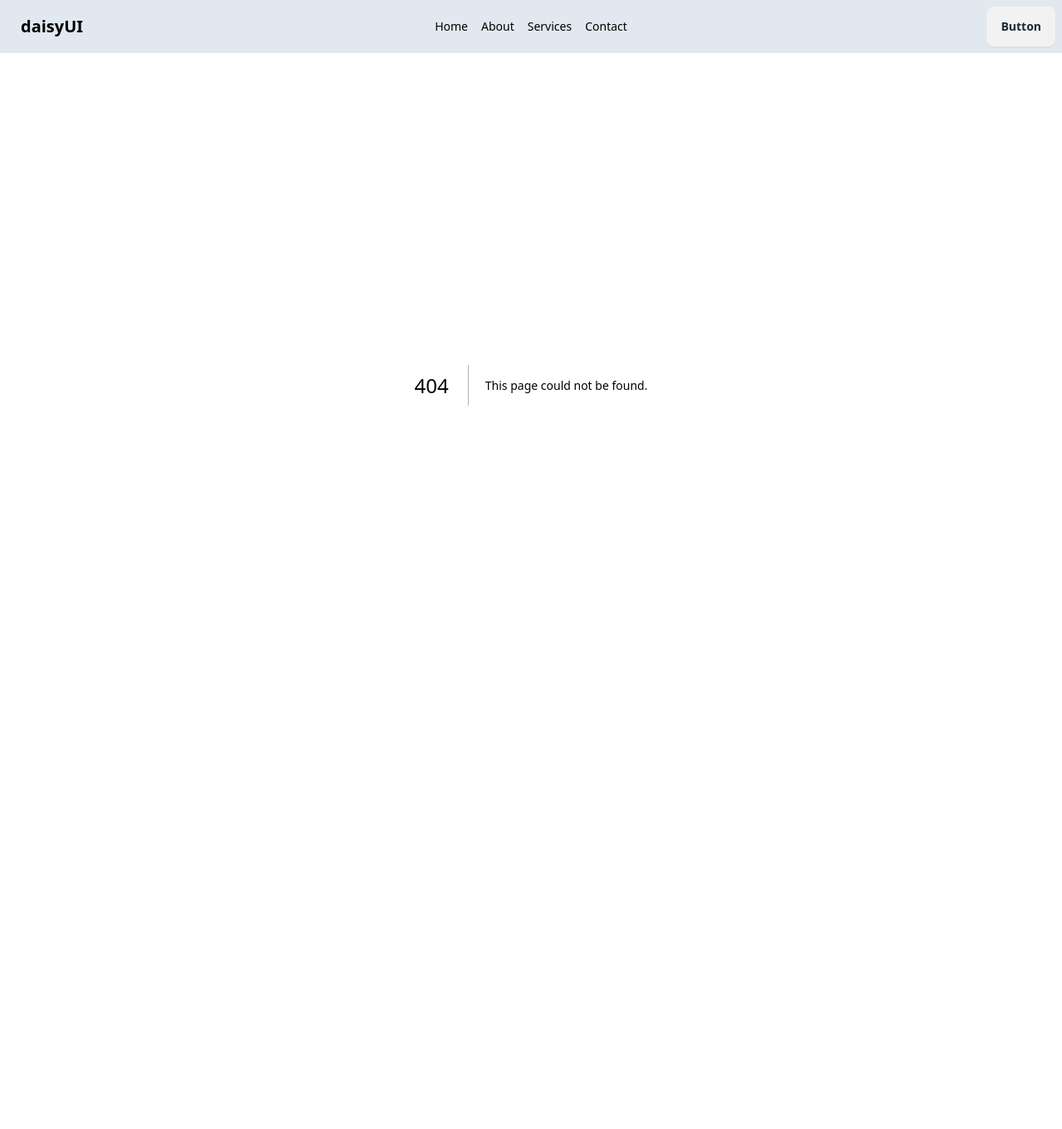
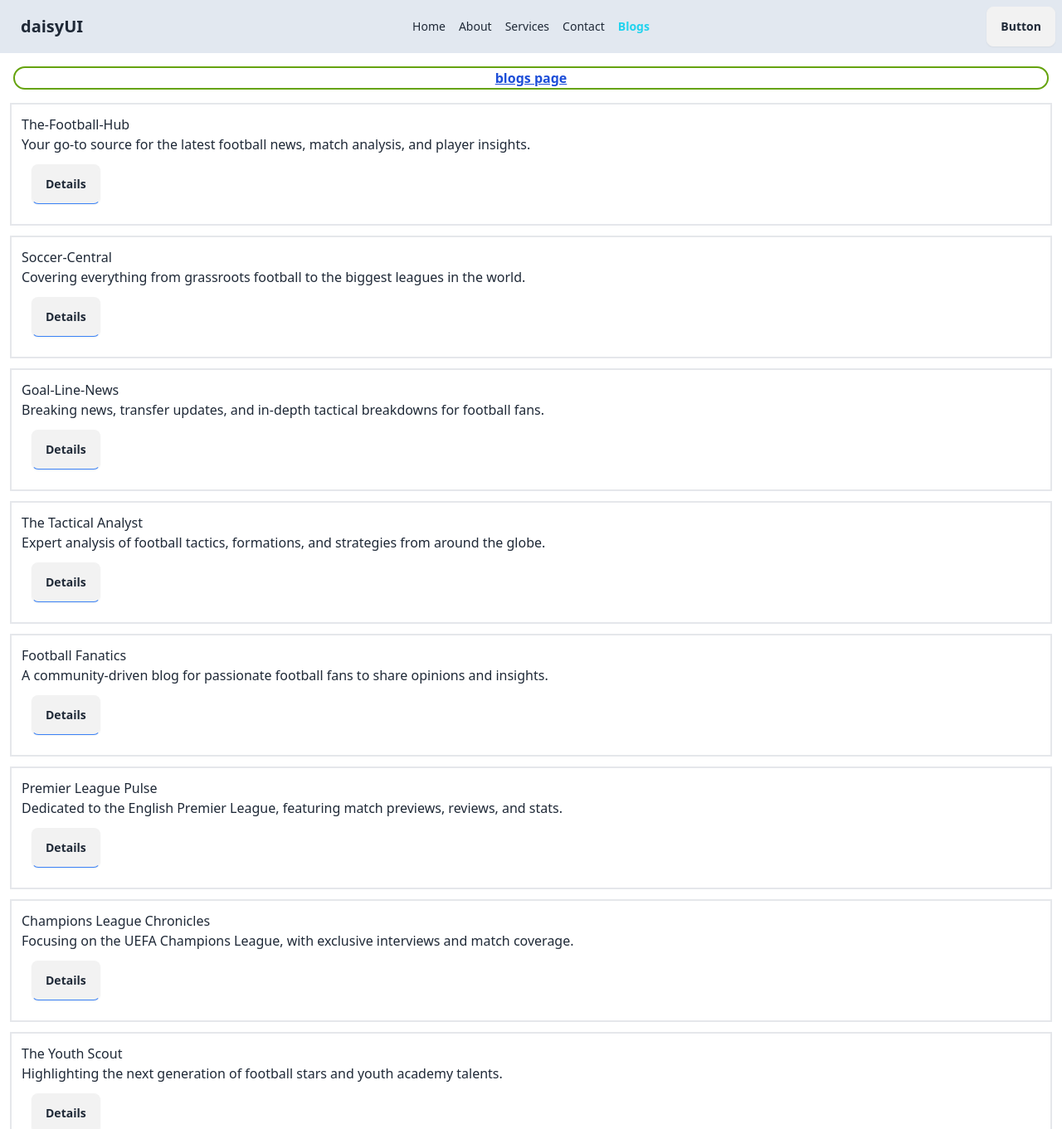
Before and after one commit to jewelhasan007/explore-next-js, a Next.js app: page /blogs in a window 1280 px wide. Before the commit this address had no page. Shown: the top 1361 px of the page at 83% size. Before the commit the page ends 864 px from the top, so only its background shows below. Built offline with nearby package versions, Linux system fonts and the light colour scheme.

Commit message:
DYNAMIC ROUTE

```diff
--- /dev/null
+++ b/src/app/blogs/[details]/page.jsx
@@ -0,0 +1,72 @@
+import React from 'react';
+
+const page = ({params}) => {
+
+console.log(params.details)
+
+     const {blog_name, description} = blogs.find((blog)=> blog.blog_name == params.details);
+
+
+    return (
+        <div>
+            the details page of blogs
+           <p>{blog_name}</p>
+          <p>{description}</p>
+        </div>
+    );
+};
+
+const blogs = [
+    {
+      "blog_id": 1,
+      "blog_name": "The-Football-Hub",
+      "description": "Your go-to source for the latest football news, match analysis, and player insights."
+    },
+    {
+      "blog_id": 2,
+      "blog_name": "Soccer-Central",
+      "description": "Covering everything from grassroots football to the biggest leagues in the world."
+    },
+    {
+      "blog_id": 3,
+      "blog_name": "Goal-Line-News",
+      "description": "Breaking news, transfer updates, and in-depth tactical breakdowns for football fans."
+    },
+    {
+      "blog_id": 4,
+      "blog_name": "The Tactical Analyst",
+      "description": "Expert analysis of football tactics, formations, and strategies from around the globe."
+    },
+    {
+      "blog_id": 5,
+      "blog_name": "Football Fanatics",
+      "description": "A community-driven blog for passionate football fans to share opinions and insights."
+    },
+    {
+      "blog_id": 6,
+      "blog_name": "Premier League Pulse",
+      "description": "Dedicated to the English Premier League, featuring match previews, reviews, and stats."
+    },
+    {
+      "blog_id": 7,
+      "blog_name": "Champions League Chronicles",
+      "description": "Focusing on the UEFA Champions League, with exclusive interviews and match coverage."
+    },
+    {
+      "blog_id": 8,
+      "blog_name": "The Youth Scout",
+      "description": "Highlighting the next generation of football stars and youth academy talents."
+    },
+    {
+      "blog_id": 9,
+      "blog_name": "Football History Corner",
+      "description": "Exploring the rich history of football, from legendary players to iconic matches."
+    },
+    {
+      "blog_id": 10,
+      "blog_name": "Fantasy Football Insider",
+      "description": "Tips, tricks, and advice for dominating your fantasy football league."
+    }
+  ]
+
+export default page;
--- /dev/null
+++ b/src/app/blogs/page.jsx
@@ -0,0 +1,74 @@
+import Link from 'next/link';
+import React from 'react';
+
+const BlogsPage = () => {
+    return (
+        <div>
+            <p className='text-center font-bold underline border-2 m-4 rounded-2xl border-lime-600 text-blue-700'>blogs page</p>
+           {
+            blogs.map((blog) => (
+                <div key={blog.blog_id} className='border-2 m-3 p-3 '>
+                    <p>{blog.blog_name}</p>
+                    <p>{blog.description}</p>
+                    <button className= 'm-3 btn btn-md border-b-blue-500'><Link href={`/blogs/${blog.blog_name}`}> Details</Link></button>
+                </div>
+            ))
+           }
+        </div>
+    );
+};
+
+const blogs = [
+    {
+      "blog_id": 1,
+      "blog_name": "The-Football-Hub",
+      "description": "Your go-to source for the latest football news, match analysis, and player insights."
+    },
+    {
+      "blog_id": 2,
+      "blog_name": "Soccer-Central",
+      "description": "Covering everything from grassroots football to the biggest leagues in the world."
+    },
+    {
+      "blog_id": 3,
+      "blog_name": "Goal-Line-News",
+      "description": "Breaking news, transfer updates, and in-depth tactical breakdowns for football fans."
+    },
+    {
+      "blog_id": 4,
+      "blog_name": "The Tactical Analyst",
+      "description": "Expert analysis of football tactics, formations, and strategies from around the globe."
+    },
+    {
+      "blog_id": 5,
+      "blog_name": "Football Fanatics",
+      "description": "A community-driven blog for passionate football fans to share opinions and insights."
+    },
+    {
+      "blog_id": 6,
+      "blog_name": "Premier League Pulse",
+      "description": "Dedicated to the English Premier League, featuring match previews, reviews, and stats."
+    },
+    {
+      "blog_id": 7,
+      "blog_name": "Champions League Chronicles",
+      "description": "Focusing on the UEFA Champions League, with exclusive interviews and match coverage."
+    },
+    {
+      "blog_id": 8,
+      "blog_name": "The Youth Scout",
+      "description": "Highlighting the next generation of football stars and youth academy talents."
+    },
+    {
+      "blog_id": 9,
+      "blog_name": "Football History Corner",
+      "description": "Exploring the rich history of football, from legendary players to iconic matches."
+    },
+    {
+      "blog_id": 10,
+      "blog_name": "Fantasy Football Insider",
+      "description": "Tips, tricks, and advice for dominating your fantasy football league."
+    }
+  ]
+
+export default BlogsPage;
--- /dev/null
+++ b/src/app/blogs/specialblog/[specialdetails]/page.jsx
@@ -0,0 +1,23 @@
+import React from 'react';
+
+const specialDetails = ({params}) => {
+    console.log(params.specialdetails)
+    const {name, score} = cricketers.find((crick)=> crick.name == params.specialdetails)
+    return (
+        <div className='text-center border-2 bg-gray-300'>
+
+     <h6 className='text-3xl'>{name}</h6>
+     <p className='font-bold text-red-500 text-5xl'>{score}</p>
+
+        </div>
+    );
+};
+
+const cricketers = [
+    { name: 'Virat-Kohli', score: 82 },
+    { name: 'Rohit-Sharma', score: 105 },
+    { name: 'Steve-Smith', score: 45 },
+    { name: 'Ben-Stokes', score: 67 },
+    { name: 'Kane-Williamson', score: 91 }
+  ];
+export default specialDetails
--- /dev/null
+++ b/src/app/blogs/specialblog/page.jsx
@@ -0,0 +1,29 @@
+import Link from 'next/link';
+import React from 'react';
+
+const page = () => {
+    return (
+        <div className=' m-3 p-3 grid grid-cols-4 gap-10'>
+
+            {
+                cricketers.map((crecketer) => (
+                <div key={cricketers.score} className='rounded border-4 text-center'>
+                 <h6 className='text-3xl font-bold'>  { crecketer.name}</h6>
+                 <p className='text-blue-600 text-5xl'>{crecketer.score}</p>
+                 <button className='btn btn-md '> <Link href={`/blogs/specialblog/${crecketer.name}`}> Details</Link></button>
+                </div>
+                ))
+            }
+        </div>
+    );
+};
+
+const cricketers = [
+    { name: 'Virat-Kohli', score: 82 },
+    { name: 'Rohit-Sharma', score: 105 },
+    { name: 'Steve-Smith', score: 45 },
+    { name: 'Ben-Stokes', score: 67 },
+    { name: 'Kane-Williamson', score: 91 }
+  ];
+
+export default page;
--- a/src/components/Navbar.jsx
+++ b/src/components/Navbar.jsx
@@ -6,7 +6,7 @@ import React from 'react';
 const Navbar = () => {
     const pathName = usePathname();
     const route = useRouter();
-    console.log(pathName)
+
     const links = [
         {
             title: "Home",
@@ -23,6 +23,10 @@ const Navbar = () => {
         {
             title: "Contact",
             path: '/contact'
+        },
+        {
+            title: "Blogs",
+            path: '/blogs'
         }
     ]
 
```
